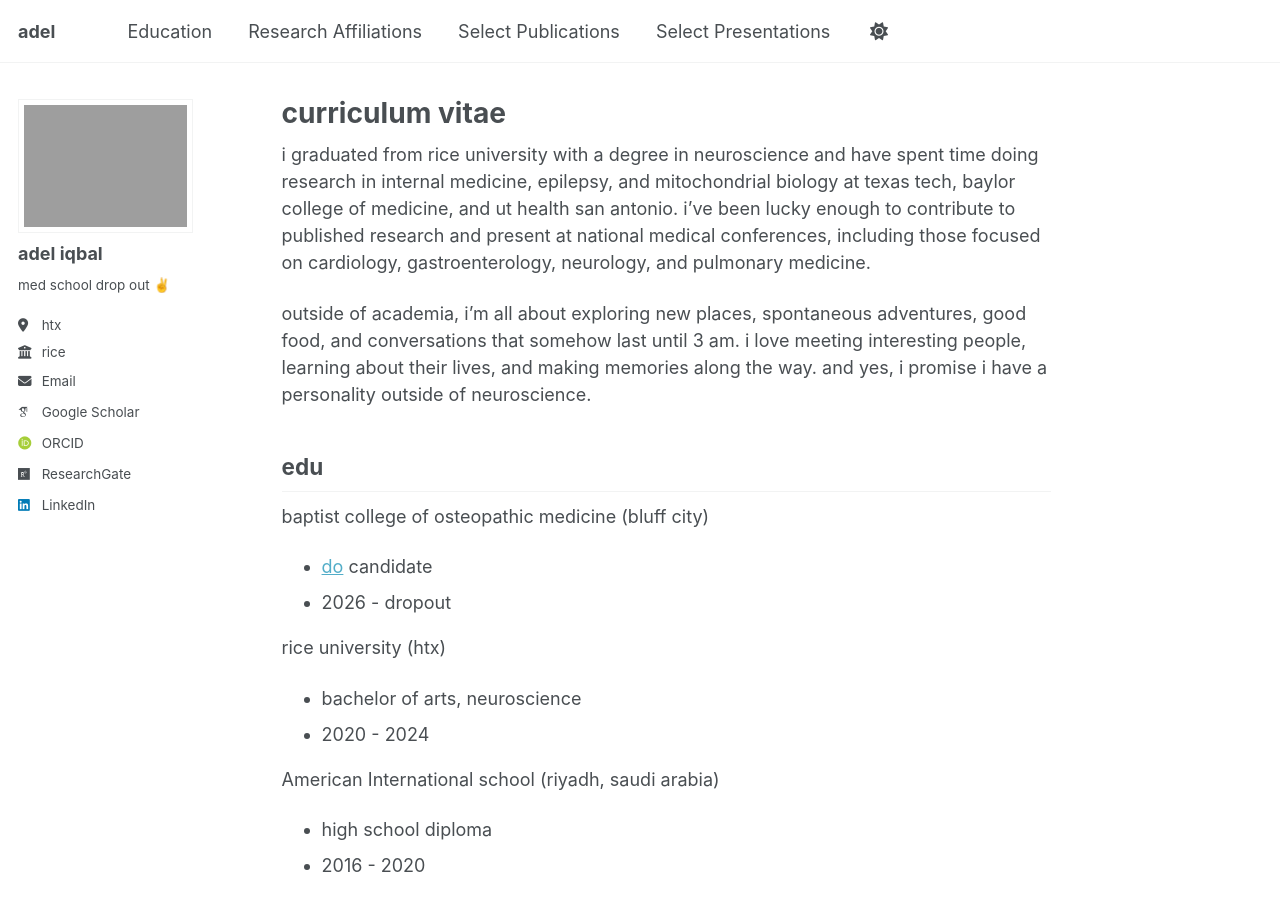
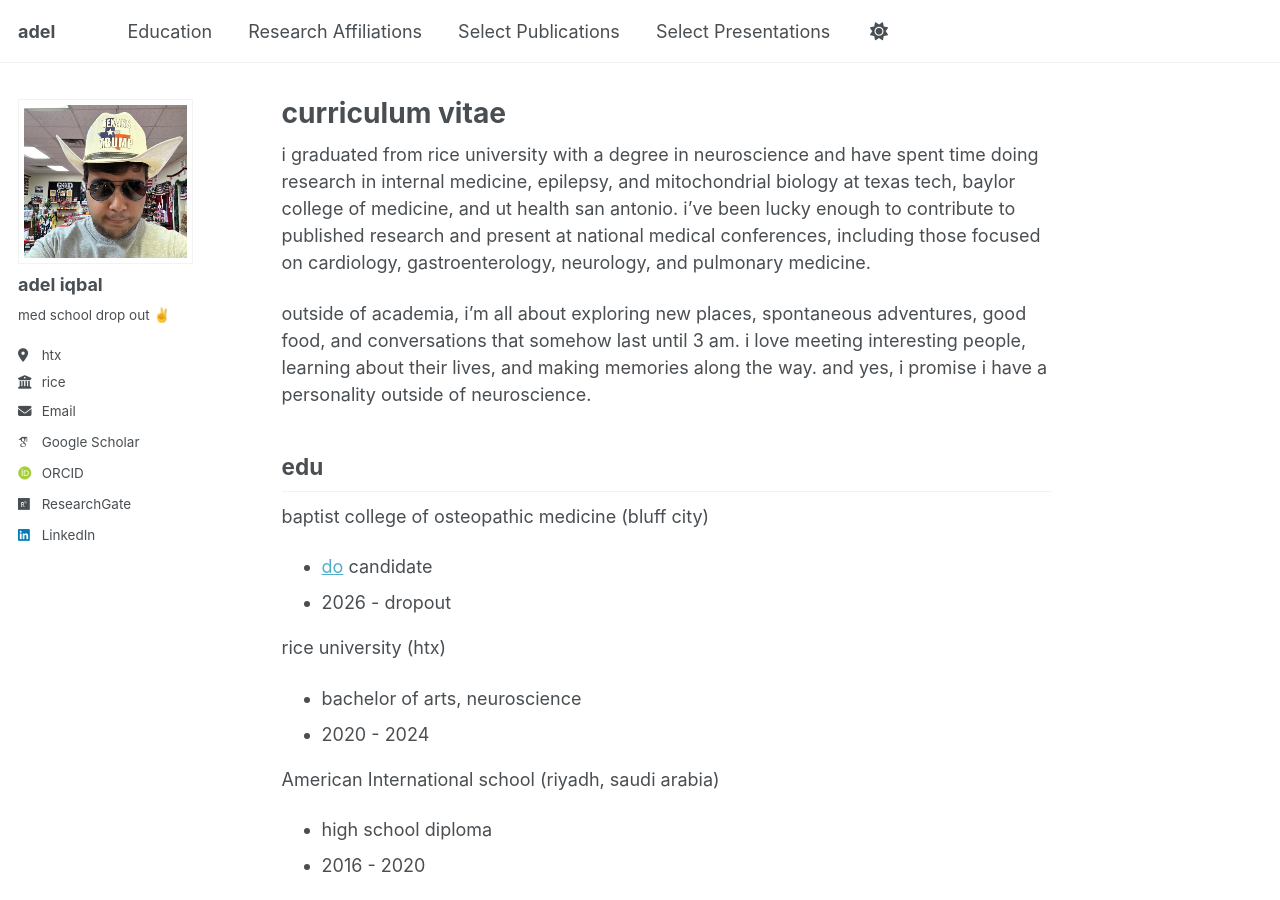
Before and after one commit to adel-iqbal/aiqbal, a Jekyll site: the page built from _pages/about.md, in a window 1280 px wide and 900 px high. Built offline with Jekyll 4.4.1, drawn with Linux system fonts in a browser that asks for light colours; some web fonts are replaced; a script bundle is joined from its source files by our own code; library files that are not in the unit come from our copies.

Commit message:
Update _config.yml

```diff
--- a/_config.yml
+++ b/_config.yml
@@ -23,7 +23,7 @@ repository               : "academicpages/academicpages.github.io"
 #               Additional customization can be done by editing /_includes/author-profile.html
 author:
   # Biographic information
-  avatar           : "Headshot.PNG"
+  avatar           : "headshot.jpg"
   name             : "adel iqbal"
   pronouns         : ""
   bio              : "med school drop out ✌️"
```
